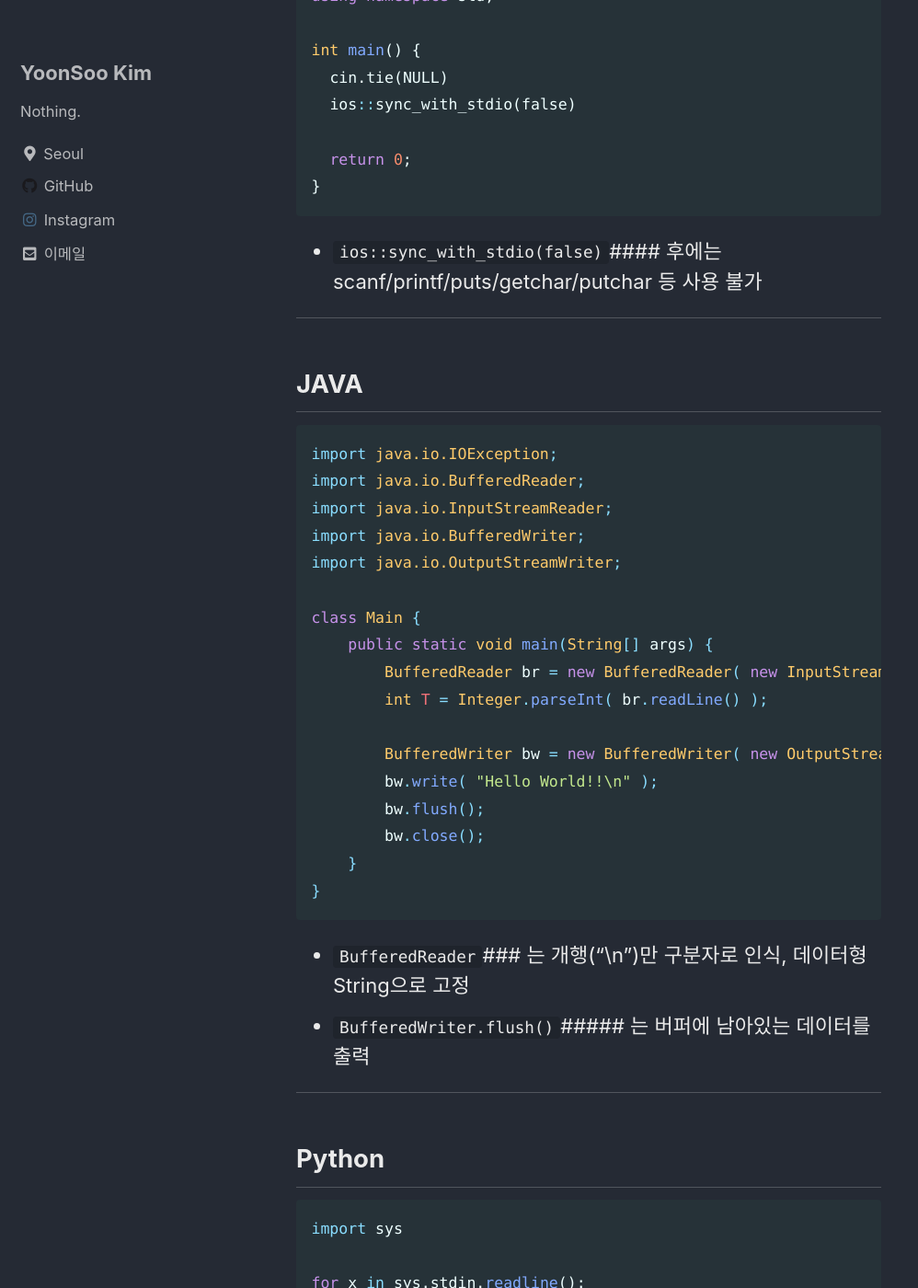
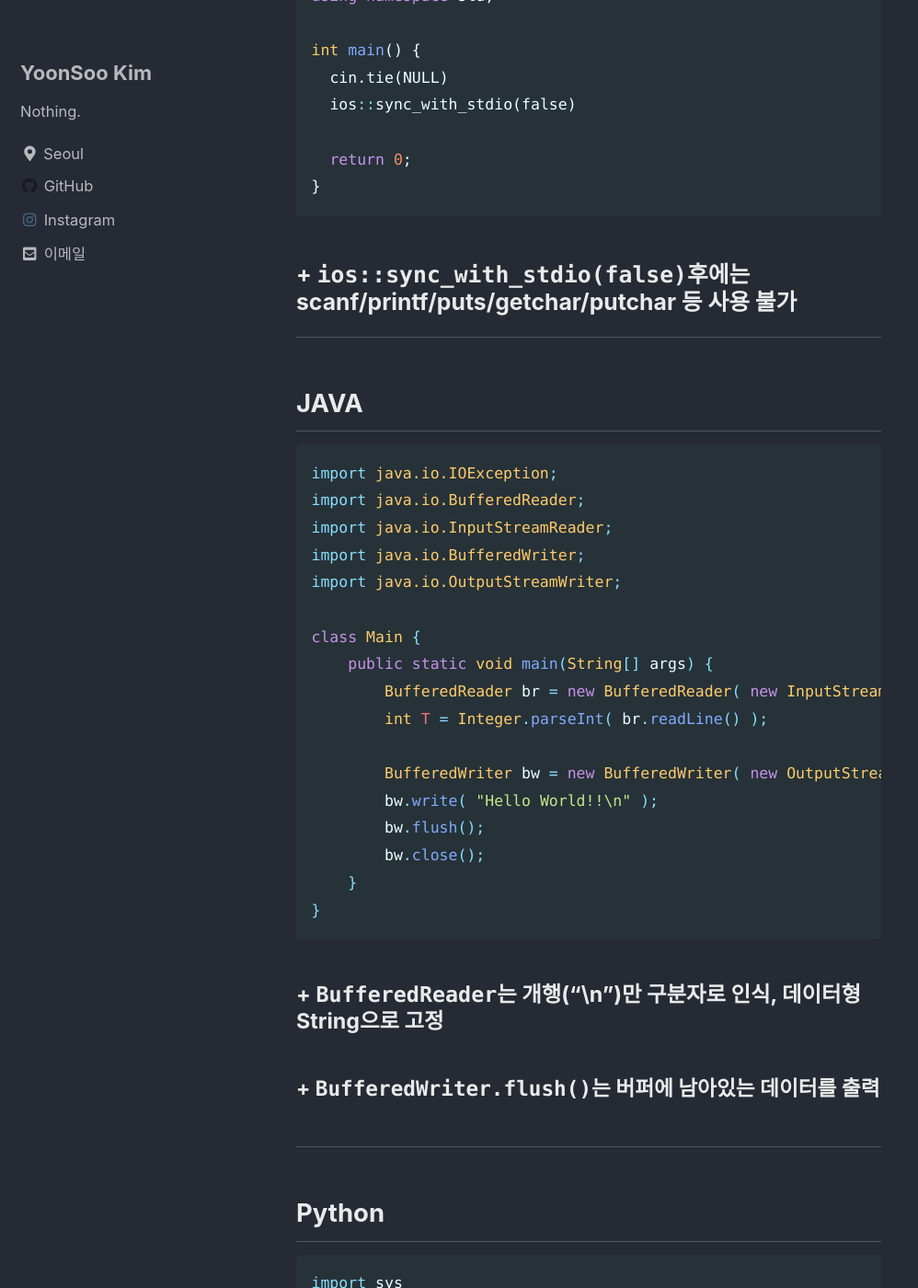
Before and after one commit to blackbeaver37/blackbeaver37.github.io, a Jekyll site: the page built from _posts/2020-07-23-fast_inoutput.md, in a window 1280 px wide and 1400 px high, scrolled down 470 px. Shown: the whole window at 92% size, without its empty margins (0-998 px from the left). Built offline with Jekyll 4.4.1, drawn with Linux system fonts in a browser that asks for light colours; cached includes are drawn as plain includes; some of the changed text lies outside the part shown.

````diff
--- a/_posts/2020-07-23-fast_inoutput.md
+++ b/_posts/2020-07-23-fast_inoutput.md
@@ -24,7 +24,7 @@ int main() {
   return 0;
 }
 ```
-+ `ios::sync_with_stdio(false)`#### 후에는 scanf/printf/puts/getchar/putchar 등 사용 불가
+### + `ios::sync_with_stdio(false)`후에는 scanf/printf/puts/getchar/putchar 등 사용 불가
 
 ---
 
@@ -48,8 +48,8 @@ class Main {
     }
 }
 ```
-+ `BufferedReader`### 는 개행("\n")만 구분자로 인식, 데이터형 String으로 고정
-+ `BufferedWriter.flush()`##### 는 버퍼에 남아있는 데이터를 출력
+#### + `BufferedReader`는 개행("\n")만 구분자로 인식, 데이터형 String으로 고정
+##### + `BufferedWriter.flush()`는 버퍼에 남아있는 데이터를 출력
 
 ---
 
@@ -63,5 +63,5 @@ for x in sys.stdin.readline():
 for line in sys.stdin:
     print(line)
 ```
-+ `sys.stdin.readline()`###### 은 스페이스 및 개행을 포함하여 한줄씩 받는다.
++ `sys.stdin.readline()`은 스페이스 및 개행을 포함하여 한줄씩 받는다.
 + `sys.stdin`을 사용하면 한번에 받을 수 있다.
````
